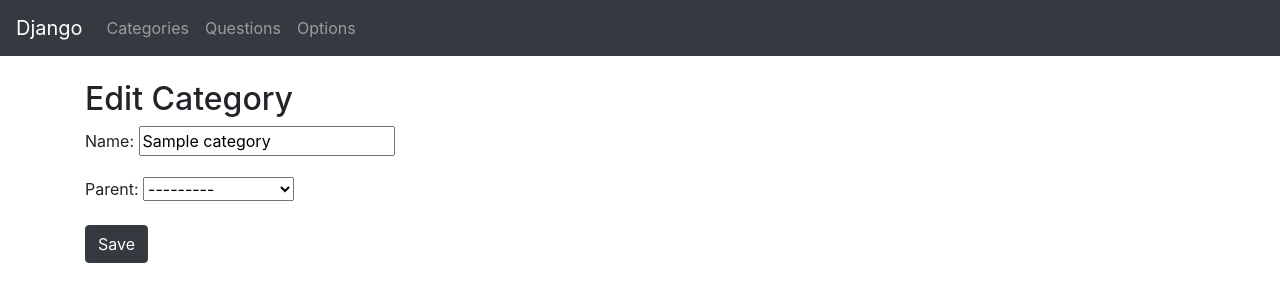
After one commit to jgillard/practising-python-django, a Django app: page /categories/1/edit/ in a window 1280 px wide. The commit adds this page. Shown: the top 302 px of the page. Run offline with Django 3.2, Linux system fonts and the light colour scheme; tables that the repository leaves empty hold one stand-in row (values such as "Sample post"); some libraries are stand-ins or nearby versions.

Commit message:
Feature: Edit Category

```diff
--- a/categories/templates/category_detail.html
+++ b/categories/templates/category_detail.html
@@ -10,4 +10,6 @@
   Parent: {{ category.parent }}<br>
 </p>
 
+<a class="btn btn-dark" href="{% url 'category_edit' category.pk %}">Edit Category</a>
+
 {% endblock %}
--- /dev/null
+++ b/categories/templates/category_edit.html
@@ -0,0 +1,12 @@
+{% extends "base.html" %}
+
+
+{% block content %}
+
+<h2>Edit Category</h2>
+<form method="POST" class="post-form">{% csrf_token %}
+  {{ form.as_p }}
+  <button type="submit" class="save btn btn-dark">Save</button>
+</form>
+
+{% endblock %}
--- a/categories/templates/category_list.html
+++ b/categories/templates/category_list.html
@@ -18,8 +18,6 @@
   {% endfor %}
 </ul>
 
-<a href="{% url 'category_new' %}">
-  <button type="button" class="btn btn-dark">New Category</button>
-</a>
+<a class="btn btn-dark" href="{% url 'category_new' %}">New Category</a>
 
 {% endblock %}
--- a/categories/urls.py
+++ b/categories/urls.py
@@ -7,7 +7,8 @@ urlpatterns = [
 
     path('categories/', views.CategoryListView.as_view(), name='category_list'),
     path('categories/<int:pk>/', views.CategoryView.as_view(), name='category_detail'),
-    path('categories/new', views.category_new, name='category_new'),
+    path('categories/new/', views.category_new, name='category_new'),
+    path('categories/<int:pk>/edit/', views.category_edit, name='category_edit'),
 
     path('questions/', views.QuestionListView.as_view(), name='question_list'),
     path('questions/<int:pk>/', views.QuestionView.as_view(), name='question_detail'),
--- a/categories/views.py
+++ b/categories/views.py
@@ -1,4 +1,4 @@
-from django.shortcuts import redirect, render
+from django.shortcuts import get_object_or_404, redirect, render
 from django.views import generic
 
 from .models import Category, Question, Option
@@ -37,6 +37,19 @@ def category_new(request):
         return render(request, 'category_new.html', {'form': form})
 
 
+def category_edit(request, pk):
+    category = get_object_or_404(Category, pk=pk)
+    if request.method == "POST":
+        form = CategoryForm(request.POST, instance=category)
+        if form.is_valid():
+            category = form.save()
+            category.save()
+            return redirect('category_detail', pk=category.pk)
+    else:
+        form = CategoryForm(instance=category)
+        return render(request, 'category_edit.html', {'form': form})
+
+
 class QuestionListView(generic.ListView):
     model = Question
     template_name = 'question_list.html'
```
